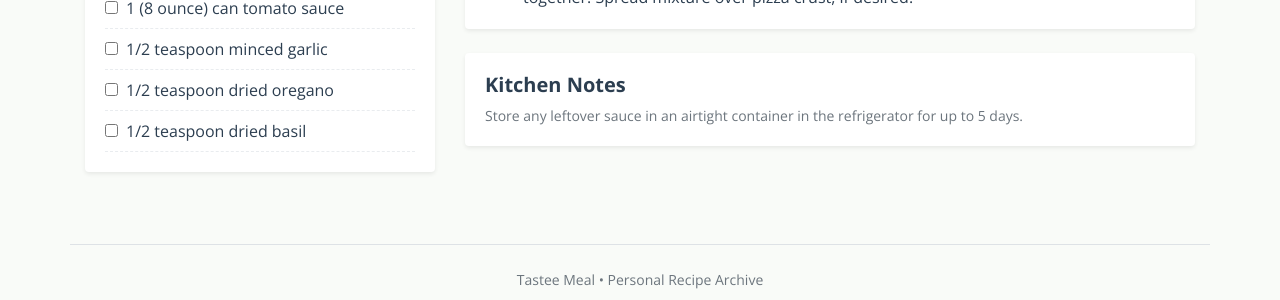
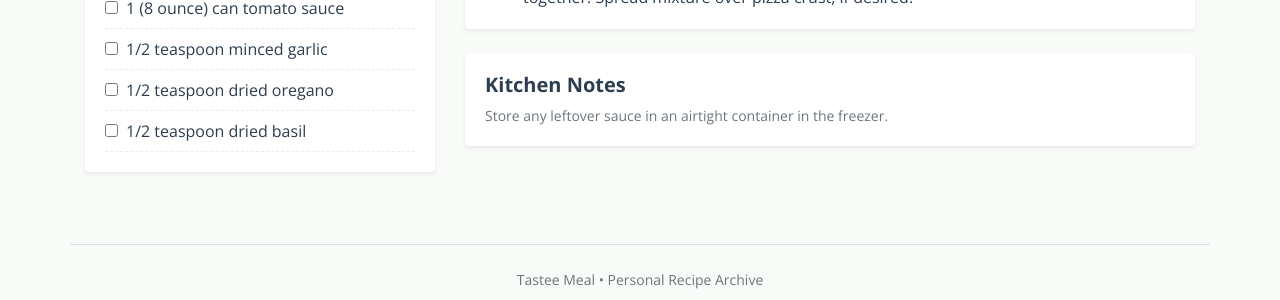
Before and after one commit to nwaak/tastee-meal, a Jekyll site: the page built from _recipes/pizza-sauce.md, in a window 1280 px wide. Shown: the part 1006-1306 px from the top of the page. Built offline with Jekyll 4.4.1, drawn with Linux system fonts in a browser that asks for light colours.

Commit message:
Update paths

```diff
--- a/_includes/head.html
+++ b/_includes/head.html
@@ -5,6 +5,6 @@
 
 <!-- Bootstrap 4.6 CSS -->
 <link rel="stylesheet" href="https://cdn.jsdelivr.net/npm/bootstrap@4.6.2/dist/css/bootstrap.min.css">
-<link rel="stylesheet" href="/tastee-meal/css/style.css">
+<link rel="stylesheet" href="/css/style.css">
 
 <meta name="robots" content="noindex, nofollow">
--- a/_includes/nav.html
+++ b/_includes/nav.html
@@ -1,7 +1,7 @@
 <!-- Navbar -->
 <nav class="navbar navbar-expand-md navbar-dark navbar-custom">
     <div class="container">
-        <a class="navbar-brand" href="/tastee-meal">
+        <a class="navbar-brand" href="/">
             Tastee Meal
             <svg class="logo-swoosh" viewBox="0 0 180 14" preserveAspectRatio="none">
                 <path d="M5,4 Q90,15 175,3" stroke="#ffffff" stroke-width="3" fill="none" stroke-linecap="round"/>
--- a/_includes/subnav.html
+++ b/_includes/subnav.html
@@ -1,5 +1,5 @@
 <!-- Back Link & Print Action -->
 <div class="d-flex justify-content-between align-items-center mb-3 no-print">
-    <a href="/tastee-meal" class="text-muted small">&larr; Back to all recipes</a>
+    <a href="/" class="text-muted small">&larr; Back to all recipes</a>
     <button onclick="window.print()" class="btn btn-outline-secondary btn-sm">Print Recipe</button>
 </div>
--- a/_recipes/pizza-sauce.md
+++ b/_recipes/pizza-sauce.md
@@ -22,5 +22,5 @@ instructions:
   - title: "Combine Ingredients"
     text: "In a medium bowl, combine tomato sauce, garlic, oregano, and basil, and mix all together. Spread mixture over pizza crust, if desired."
 
-notes: "Store any leftover sauce in an airtight container in the refrigerator for up to 5 days."
+notes: "Store any leftover sauce in an airtight container in the freezer."
 ---
```
